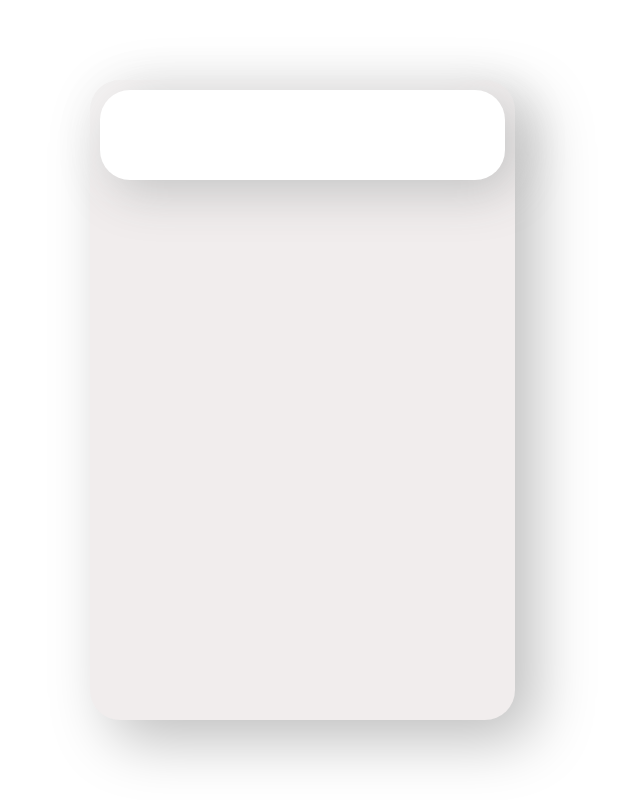
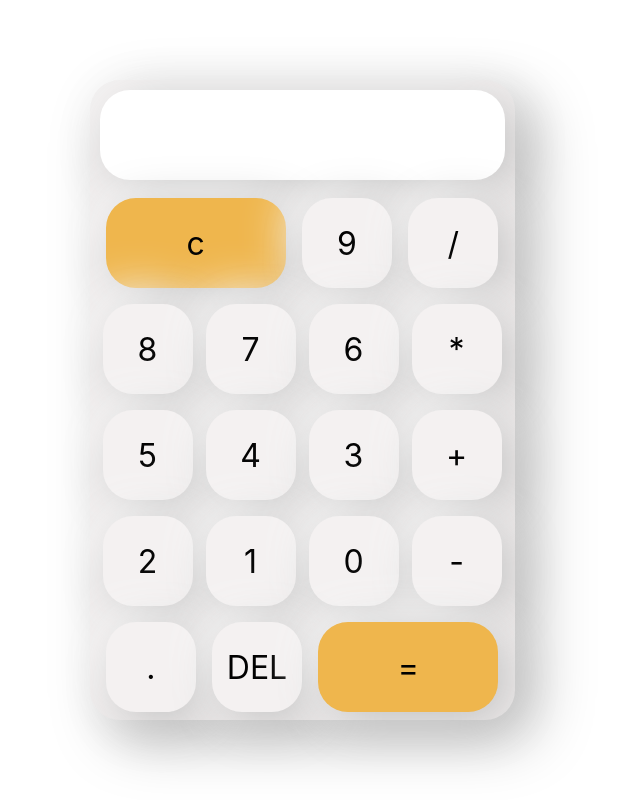
Before and after one commit to kazaneza/calculator2, a React (Create React App) app: page / in a window 1280 px wide. Shown: the whole page, without its empty margins (338-978 px from the left). Built offline with nearby package versions, Linux system fonts and the light colour scheme.

Commit message:
added buttons and buttons styling

```diff
--- a/src/components/Home.js
+++ b/src/components/Home.js
@@ -1,17 +1,24 @@
 import React from 'react'
-import classes from './Home.module.css';
+import classes from './Home.module.css'
+import Button from './Button'
+
 
 function Home() {
+
+  const buttons = ["c","9","/","8", "7", "6","*","5","4","3","+","2","1","0","-",".","DEL","="];
   return (
     <div className={classes.home}>
         <div className={classes.inner}>
           <div className={classes.result}>
             <div className={classes.resbox}></div>
           </div>
+
+        <div className={classes.btns}>
+          {buttons.map((ele,index) => {return <Button value={ele} key={index} />})}
         </div>
-        <div className={classes.btns}></div>
+        </div>
     </div>
   )
 }
 
-export default Home
+export default Home;
--- a/src/components/Home.module.css
+++ b/src/components/Home.module.css
@@ -41,3 +41,13 @@
     padding-right: 10px;
     text-align: right;
 }
+
+.btns{
+    height: 530px;
+    width: 425px;
+    display: flex;
+    flex-flow: wrap;
+    justify-content: space-evenly;
+    align-items: center;
+    border-radius: 30px;
+}
```
